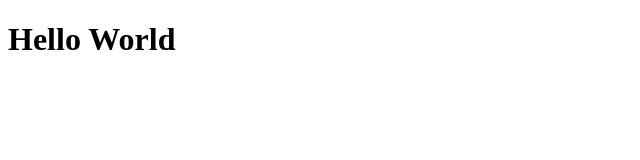
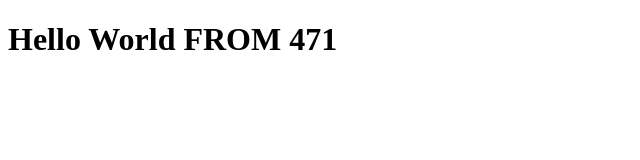
Before and after one commit to mirzashikto/testingRepo2, a plain HTML site: page index.html in a window 1280 px wide. Shown: the whole page, without its empty margins (0-640 px from the left). Drawn offline with Linux system fonts and the light colour scheme.

Commit message:
Update index.html

```diff
--- a/index.html
+++ b/index.html
@@ -6,6 +6,6 @@
     <title>Test Project</title>
 </head>
 <body>
-    <h1>Hello World</h1>
+    <h1>Hello World FROM 471</h1>
 </body>
 </html>
```
